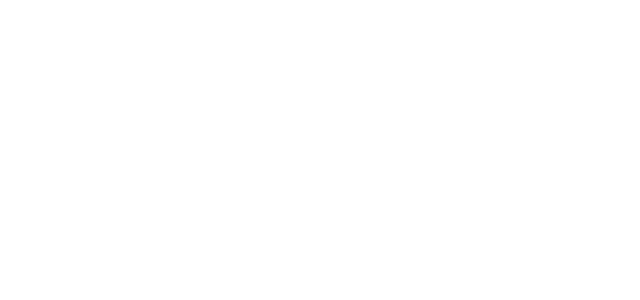
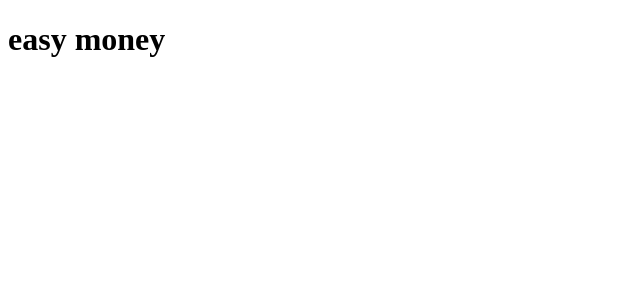
Before and after one commit to MashooqAli9140/easy-money, a React (Vite) app in the folder frontend/easymoney/: page / in a window 1280 px wide. Shown: the top 300 px of the page, without its empty margins (0-640 px from the left). Built offline with nearby package versions, Linux system fonts and the light colour scheme.

Commit message:
router and Navbar imported in app

```diff
--- a/frontend/easymoney/src/App.jsx
+++ b/frontend/easymoney/src/App.jsx
@@ -1,9 +1,15 @@
+import { BrowserRouter , Routes , Route } from 'react-router-dom';
+import Navbar from './componants/Navbar/Navbar.jsx';
 
 function App() {
 
 
   return (
     <>
+    <BrowserRouter>
+        <Navbar />
+
+    </BrowserRouter>
 
     </>
   )
```
